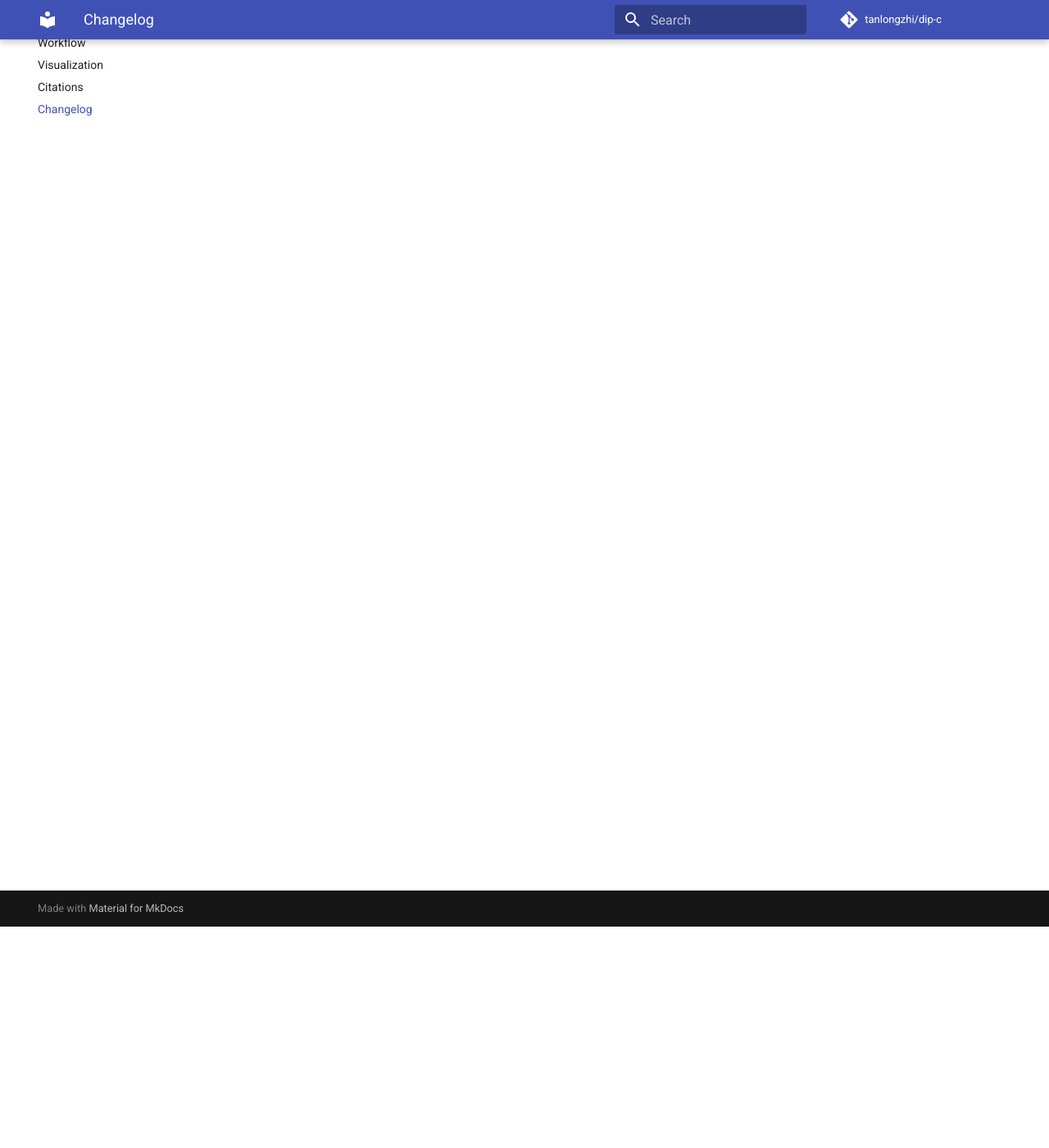
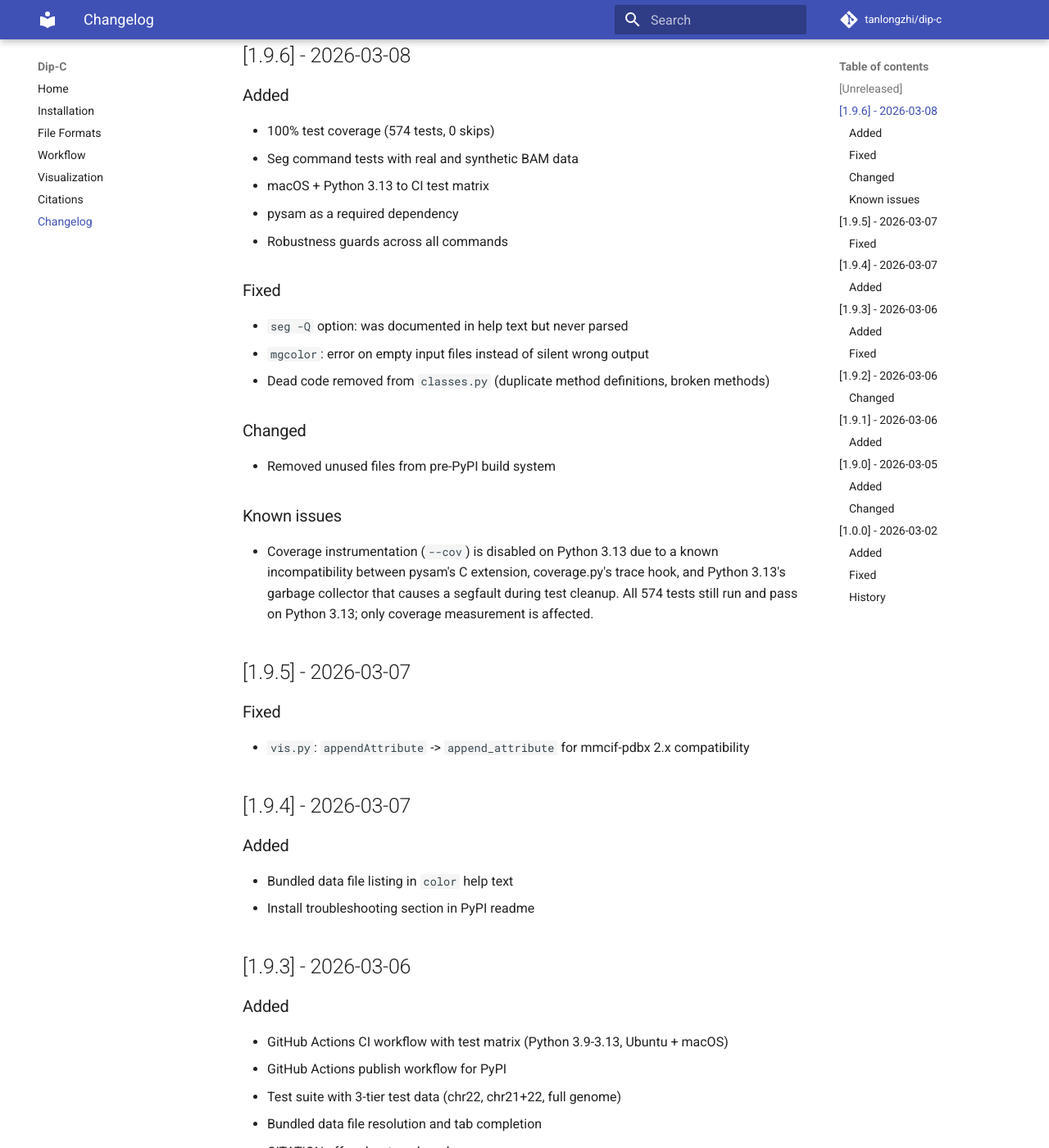
Before and after one commit to tanlongzhi/dip-c, an MkDocs documentation site: the page built from docs/changelog.md, in a window 1280 px wide and 1400 px high, scrolled down 270 px. Shown: the whole window at 82% size. Built offline with MkDocs 1.6.1 and Material for MkDocs 9.7.7, drawn with Linux system fonts in a browser that asks for light colours; comment, search, counter and statistics services are not loaded; some of the changed text lies outside the part shown.

Commit message:
Fix docs: replace symlinks with copies, pin mkdocs<2

```diff
--- a/docs/changelog.md
+++ b/docs/changelog.md
@@ -1 +1,92 @@
-../CHANGELOG.md
+# Changelog
+
+All notable changes to dip-c (`run-dipc` on PyPI) will be documented in this file.
+
+## [Unreleased]
+
+## [1.9.6] - 2026-03-08
+
+### Added
+- 100% test coverage (574 tests, 0 skips)
+- Seg command tests with real and synthetic BAM data
+- macOS + Python 3.13 to CI test matrix
+- pysam as a required dependency
+- Robustness guards across all commands
+
+### Fixed
+- `seg -Q` option: was documented in help text but never parsed
+- `mgcolor`: error on empty input files instead of silent wrong output
+- Dead code removed from `classes.py` (duplicate method definitions, broken methods)
+
+### Changed
+- Removed unused files from pre-PyPI build system
+
+### Known issues
+- Coverage instrumentation (`--cov`) is disabled on Python 3.13 due to a known incompatibility between pysam's C extension, coverage.py's trace hook, and Python 3.13's garbage collector that causes a segfault during test cleanup. All 574 tests still run and pass on Python 3.13; only coverage measurement is affected.
+
+## [1.9.5] - 2026-03-07
+
+### Fixed
+- `vis.py`: `appendAttribute` -> `append_attribute` for mmcif-pdbx 2.x compatibility
+
+## [1.9.4] - 2026-03-07
+
+### Added
+- Bundled data file listing in `color` help text
+- Install troubleshooting section in PyPI readme
+
+## [1.9.3] - 2026-03-06
+
+### Added
+- GitHub Actions CI workflow with test matrix (Python 3.9-3.13, Ubuntu + macOS)
+- GitHub Actions publish workflow for PyPI
+- Test suite with 3-tier test data (chr22, chr21+22, full genome)
+- Bundled data file resolution and tab completion
+- CITATION.cff and py.typed marker
+- Bioconda recipe template
+- Manual trigger for full genome CI tests
+
+### Fixed
+- numpy 2.x compatibility: `con3` index and `G3dData.to_np_arrays()` array shape
+- Relaxed dependency upper bounds for numpy/scipy
+- Python 2->3 bugs: dict mutation during iteration and division by zero
+- mmcif-pdbx conda recipe package name
+
+## [1.9.2] - 2026-03-06
+
+### Changed
+- Moved legacy scripts to separate Tan_Lab_Publications_Code repository
+
+## [1.9.1] - 2026-03-06
+
+### Added
+- Concise PyPI readme
+
+## [1.9.0] - 2026-03-05
+
+### Added
+- PyPI packaging with src layout, pyproject.toml, and CLI entry point (`dip-c`)
+- MIT LICENSE file
+
+### Changed
+- Package renamed to `run-dipc` on PyPI
+
+## [1.0.0] - 2026-03-02
+
+First formally versioned release, marking the Python 3 port of the original dip-c codebase.
+
+### Added
+- Python 3 support (ported from Python 2)
+- PyMOL coloring scripts and legend PDFs
+
+### Fixed
+- `locus_string` parsing in `g3d_particle_to_atom_data`
+
+### History
+The project has ~250 commits dating back to 2017, covering:
+- **2018**: Core algorithm (seg, con, clean, impute, vis, color), hickit integration
+- **2019**: Bug fixes, new color options (`-D`, `-R`)
+- **2020**: `ard` normalize counts feature
+- **2022**: Community contributions (haplotype separation score, `--c-hom`, `--s-exc` color options via PRs #48, #50, #51)
+- **2023**: Cerebellum data, multiome analysis scripts (PR #59)
+- **2024**: hg38 color files (PR #66)
--- a/pyproject.toml
+++ b/pyproject.toml
@@ -34,7 +34,7 @@ Repository = "https://github.com/tanlongzhi/dip-c"
 
 [project.optional-dependencies]
 dev = ["pytest>=7.0", "pytest-cov"]
-docs = ["mkdocs-material"]
+docs = ["mkdocs-material", "mkdocs>=1.5,<2"]
 
 [project.scripts]
 dip-c = "dip_c.cli:main"
```
Also changed, not shown: docs/images/bincon.png (added), docs/images/bincon_imputed.png (added), docs/images/coverage-badge.svg (added), docs/images/juicebox_imputed.png (added), docs/images/logo.png (added), docs/images/logo_small.png (added), docs/images/pymol.cpg.png (added), docs/images/pymol.exp.n.label.png (added), docs/images/pymol.exp.n.png (added), docs/images/pymol.n.png (added), 2 other files.
